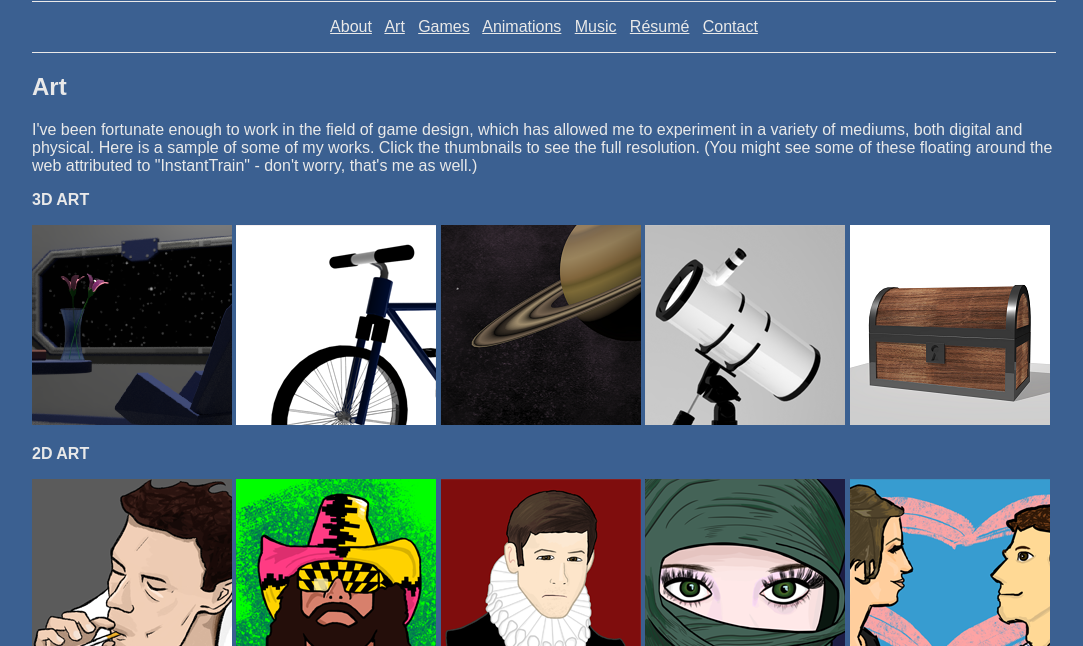
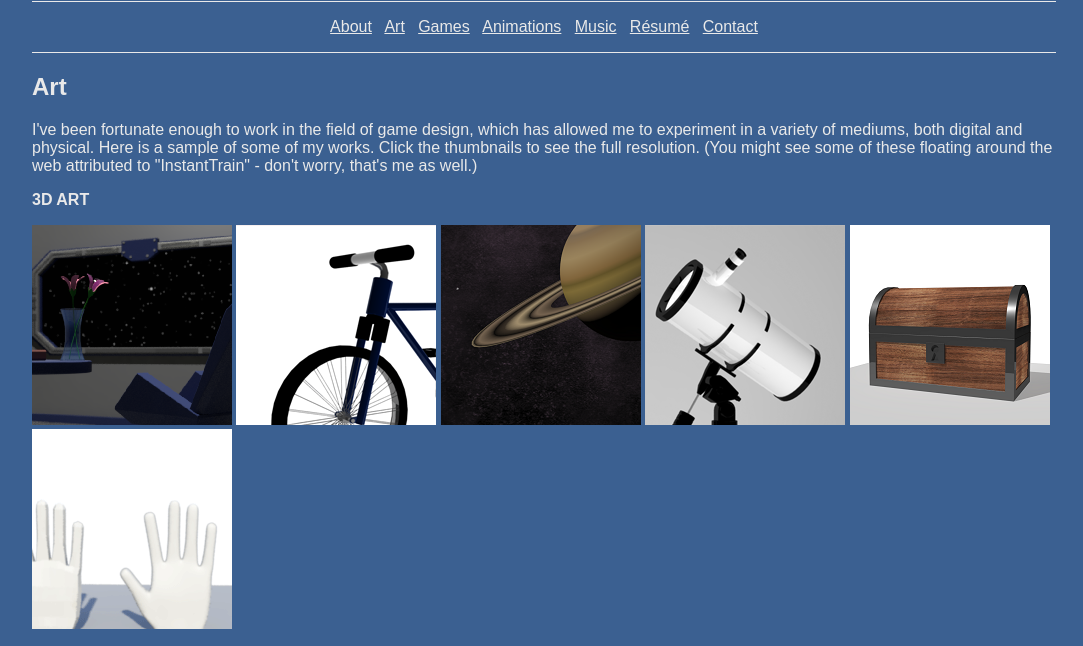
Before and after one commit to instanttrain/instanttrain.github.io, a plain HTML site: page art.html in a window 1280 px wide. Shown: the part 79-725 px from the top of the page, without its empty margins (96-1179 px from the left). Drawn offline with Linux system fonts and the light colour scheme.

Commit message:
added hand gif to 3d art

```diff
--- a/art.html
+++ b/art.html
@@ -44,6 +44,7 @@ Taylor Eruysal
 <a href="3DArt/saturn.png"><img src="3DArt/saturn_t.png"></a>
 <a href="3DArt/telescope.png"><img src="3DArt/telescope_t.png"></a>
 <a href="3DArt/chest.png"><img src="3DArt/chest_t.png"></a>
+<a href="3DArt/hand.png"><img src="3DArt/hand_t.png"></a>
 
 <p><b>2D ART</b><p>
 
```
Also changed, not shown: 3DArt/hand.gif (added), 3DArt/hand_t.png (added).
